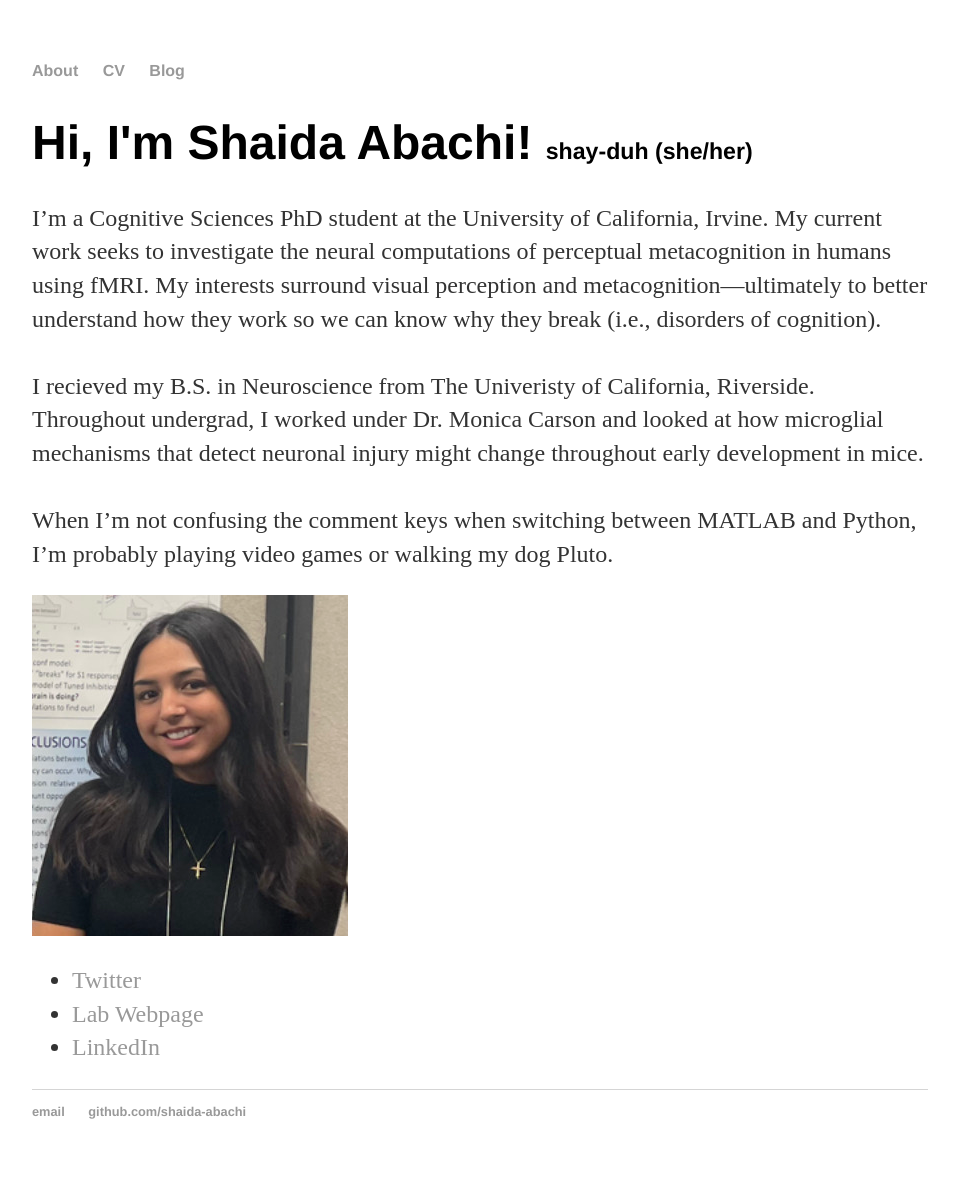
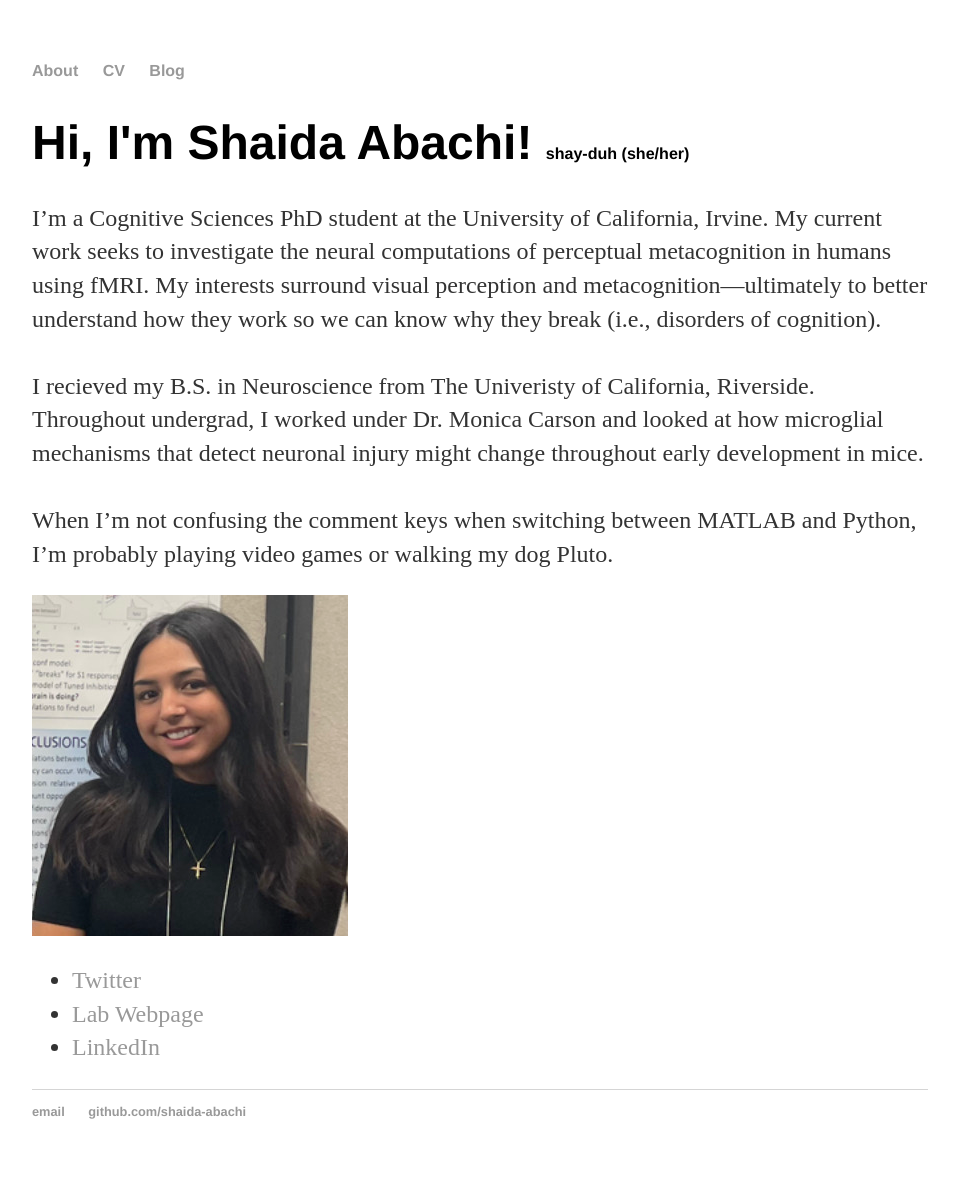
Before and after one commit to shaida-abachi/shaida-abachi.github.io, a Jekyll site: the page built from index.html, in a window 1280 px wide. Shown: the whole page, without its empty margins (160-1119 px from the left). Built offline with Jekyll 4.4.1, drawn with Linux system fonts in a browser that asks for light colours.

```diff
--- a/index.html
+++ b/index.html
@@ -4,7 +4,7 @@ title: Shaida Abachi
 ---
 
 		<div class="blurb">
-			<h1>Hi, I'm Shaida Abachi! <small><small><small><small>shay-duh (she/her)</small></small></small></small></h1>
+			<h1>Hi, I'm Shaida Abachi! <small><small><small><small><small><small>shay-duh (she/her)</small></small></small></small></small></small></h1>
 
 			<p>I’m a Cognitive Sciences PhD student at the University of California, Irvine. My current work seeks to investigate the neural computations of perceptual metacognition in humans using fMRI.
 				My interests surround visual perception and metacognition—ultimately to better understand how they work so we can know why they break (i.e., disorders of cognition).<br><br>
```
